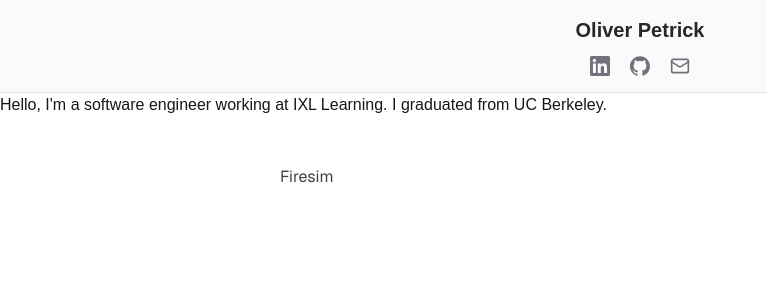
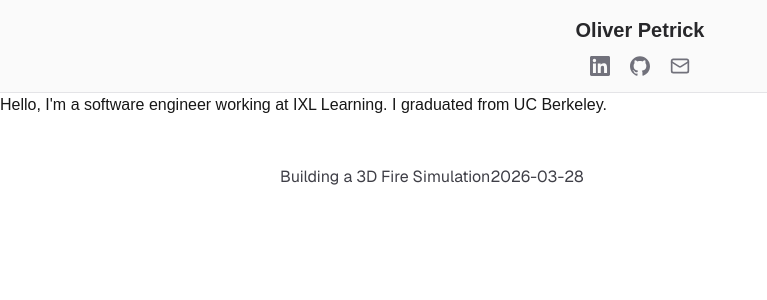
Before and after one commit to olliep24/personal-website-revamp, a Next.js app: page / in a window 1280 px wide. Shown: the top 300 px of the page, without its empty margins (0-767 px from the left). Built offline with nearby package versions, Linux system fonts and the light colour scheme.

Commit message:
Added metadata to mdx files. Slugs defined in mdx files.

```diff
--- a/app/blog/[slug]/page.tsx
+++ b/app/blog/[slug]/page.tsx
@@ -1,5 +1,6 @@
 import fs from 'fs';
 import path from 'path';
+import matter from 'gray-matter';
 
 export default async function Page({
   params,
@@ -16,8 +17,20 @@ export default async function Page({
  * Reads the markdown posts and adds them to the static params to create static routes.
  */
 export function generateStaticParams() {
-  const files = fs.readdirSync(path.join(process.cwd(), 'app/markdown/blog-posts'))
-  return files.map(f => ({ slug: f.replace('.mdx', '') }))
+  const dir = path.join(process.cwd(), 'app/markdown/blog-posts');
+  const files = fs.readdirSync(dir);
+
+  const posts = files.map(f => {
+    const raw = fs.readFileSync(path.join(dir, f), 'utf-8');
+    const { data } = matter(raw);
+    return {
+      slug: data.slug,
+      title: data.title,
+      date: data.date,
+    };
+  });
+
+  return posts.map(post => ({ slug: post.slug }))
 };
 
 export const dynamicParams = false;
--- a/app/blog/page.mdx
+++ /dev/null
@@ -1 +0,0 @@
-# This is an MDX page
--- a/app/markdown/blog-posts/firesim.mdx
+++ b/app/markdown/blog-posts/firesim.mdx
@@ -1 +1,8 @@
+---
+slug: "firesim"
+title: "Building a 3D Fire Simulation"
+date: "2026-03-28"
+---
+
+
 ## This is a firesim post.
--- a/app/page.tsx
+++ b/app/page.tsx
@@ -1,24 +1,35 @@
 import fs from 'fs';
 import path from 'path';
+import matter from 'gray-matter';
 import Link from 'next/link';
 import Bio from '@/app/markdown/bio.mdx';
 
 export default function Home() {
-  const files = fs.readdirSync(path.join(process.cwd(), 'app/markdown/blog-posts'));
-  const posts = files.map(f => f.replace('.mdx', ''));
+  const dir = path.join(process.cwd(), 'app/markdown/blog-posts');
+  const files = fs.readdirSync(dir);
+
+  const posts = files.map(f => {
+    const raw = fs.readFileSync(path.join(dir, f), 'utf-8');
+    const { data } = matter(raw);
+    return {
+      slug: data.slug,
+      title: data.title,
+      date: data.date,
+    };
+  });
 
   return (
     <>
       <Bio />
       <div className="mx-auto max-w-3xl px-6 py-12 font-sans">
         <ul className="space-y-3">
-          {posts.map(slug => (
-            <li key={slug}>
+          {posts.map(post => (
+            <li key={post.slug}>
               <Link
-                href={`/blog/${slug}`}
+                href={`/blog/${post.slug}`}
                 className="text-zinc-700 transition-colors hover:text-zinc-900"
               >
-                {slug.charAt(0).toUpperCase() + slug.slice(1)}
+                {post.title + post.date}
               </Link>
             </li>
           ))}
--- a/next.config.mjs
+++ b/next.config.mjs
@@ -1,15 +1,19 @@
-import createMDX from '@next/mdx';
+import createMDX from '@next/mdx'
 
 /** @type {import('next').NextConfig} */
 const nextConfig = {
-  // Configure `pageExtensions` to include markdown and MDX files
+  // Allow .mdx extensions for files
   pageExtensions: ['js', 'jsx', 'md', 'mdx', 'ts', 'tsx'],
   // Optionally, add any other Next.js config below
-};
+}
 
 const withMDX = createMDX({
   // Add markdown plugins here, as desired
-});
+  options: {
+    remarkPlugins: ['remark-frontmatter'],
+    rehypePlugins: [],
+  },
+})
 
-// Merge MDX config with Next.js config
-export default withMDX(nextConfig);
+// Combine MDX and Next.js config
+export default withMDX(nextConfig)
--- a/package.json
+++ b/package.json
@@ -13,9 +13,12 @@
     "@mdx-js/react": "^3.1.1",
     "@next/mdx": "^16.2.1",
     "@types/mdx": "^2.0.13",
+    "gray-matter": "^4.0.3",
     "next": "16.1.6",
     "react": "19.2.3",
-    "react-dom": "19.2.3"
+    "react-dom": "19.2.3",
+    "remark-frontmatter": "^5.0.0",
+    "remark-gfm": "^4.0.1"
   },
   "devDependencies": {
     "@tailwindcss/postcss": "^4",
```
Also changed, not shown: 1 other file (tests, documents, lock files or other folders).
